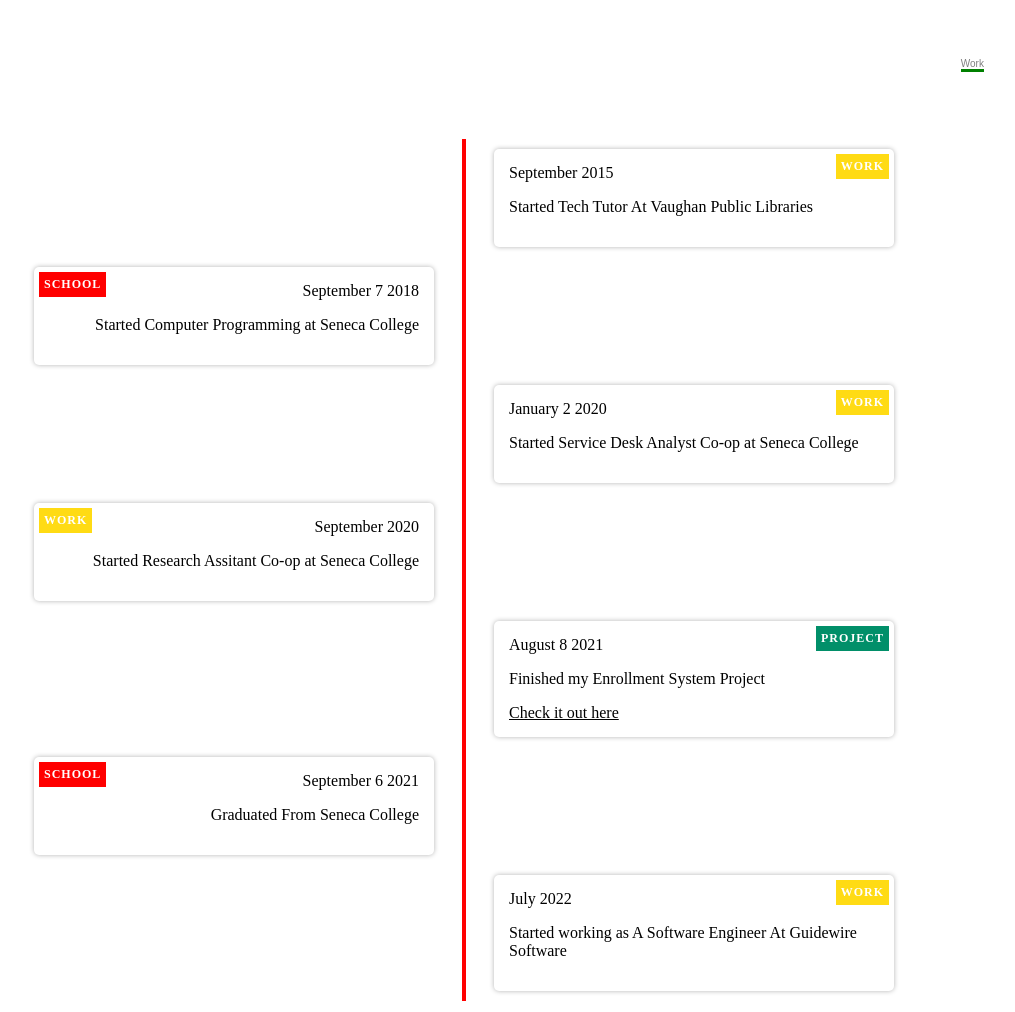
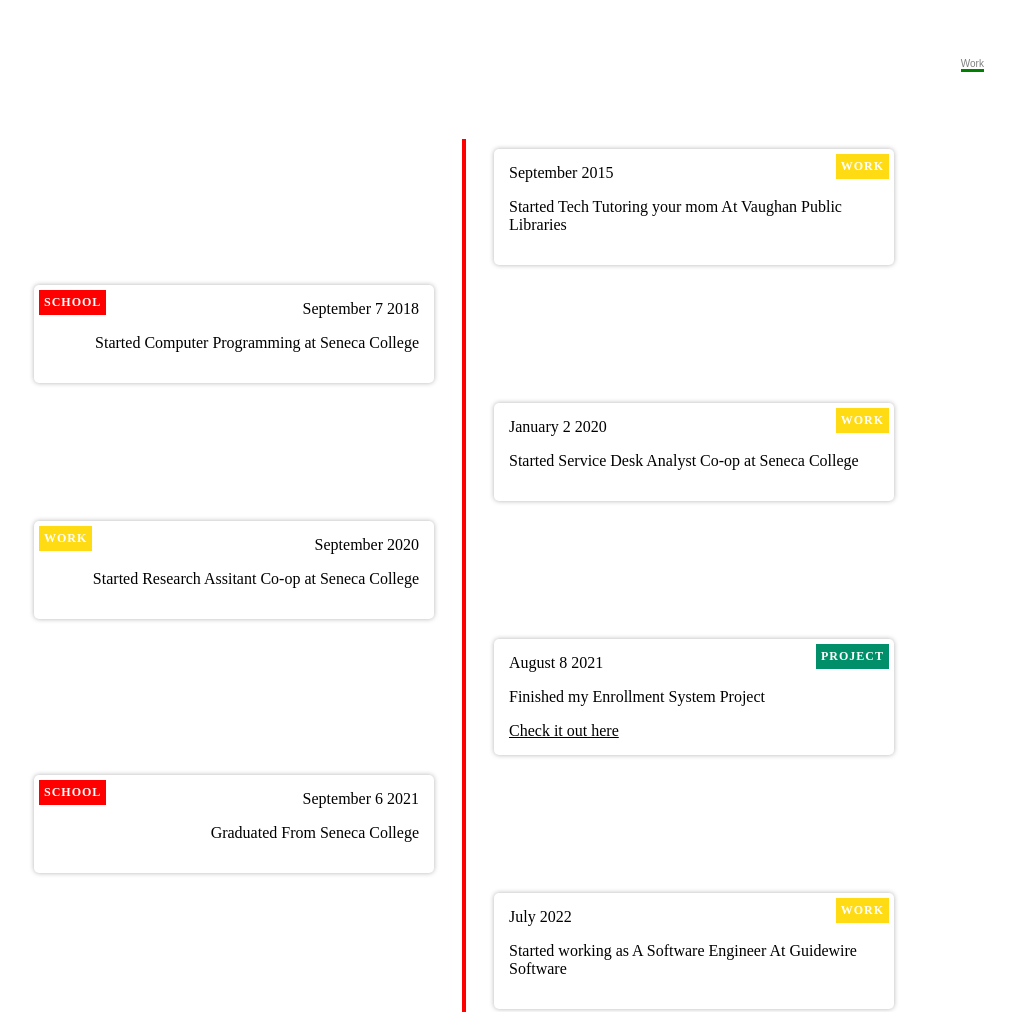
Before and after one commit to zthaver/Zain-Thaver-Portfolio-Site, a Gatsby site: page /work in a window 1280 px wide. Shown: the top 1012 px of the page, without its empty margins (176-1191 px from the left). Built offline with nearby package versions, Linux system fonts and the light colour scheme; Gatsby itself is replaced by a stand-in of ours.

```diff
--- a/src/components/TimeLine.tsx
+++ b/src/components/TimeLine.tsx
@@ -8,7 +8,7 @@
 {
     const timeLineData = [
         {
-            text: 'Started Tech Tutor At Vaughan Public Libraries',
+            text: 'Started Tech Tutoring your mom At Vaughan Public Libraries',
             date: 'September  2015',
             category: {
                 tag: 'Work',
```
